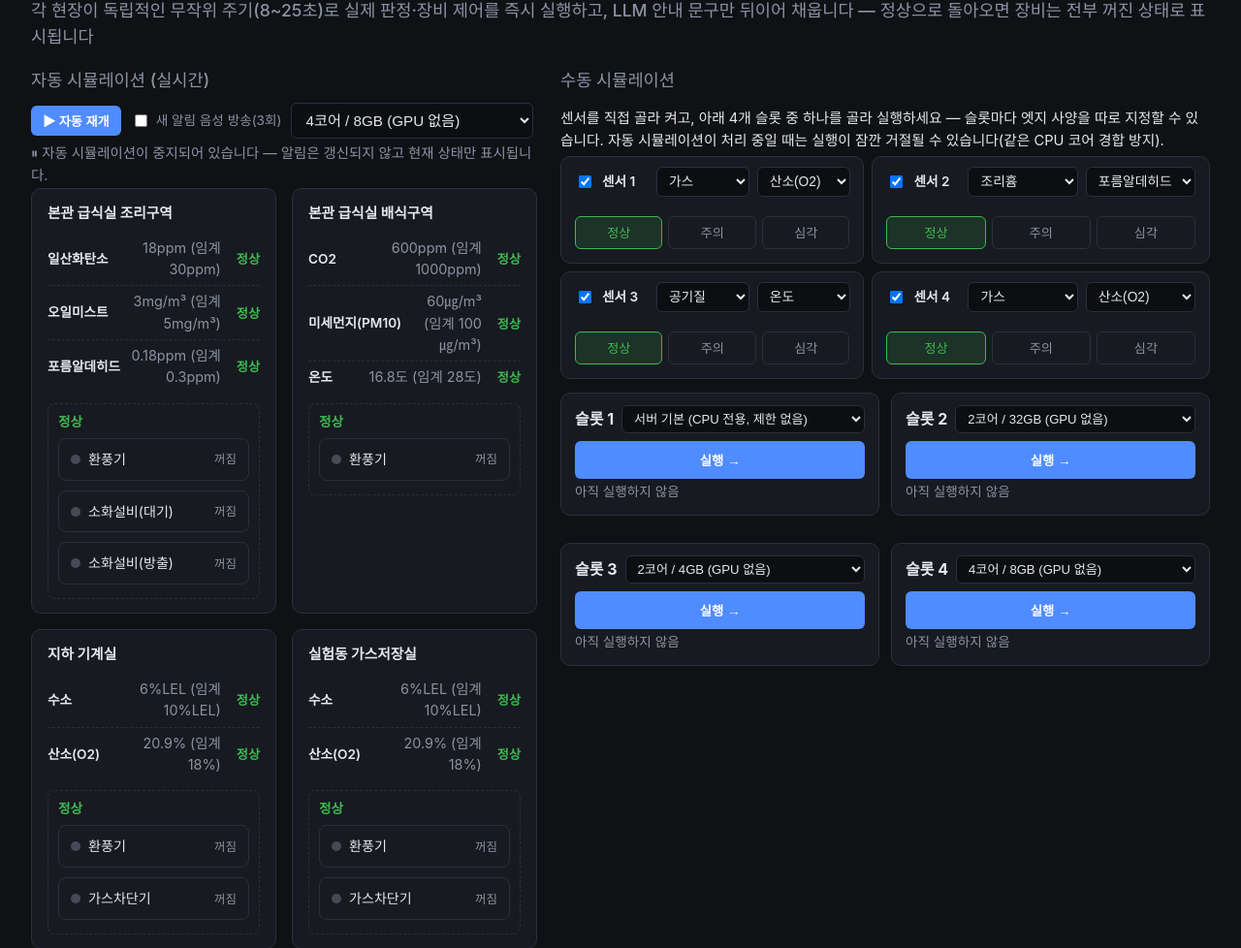
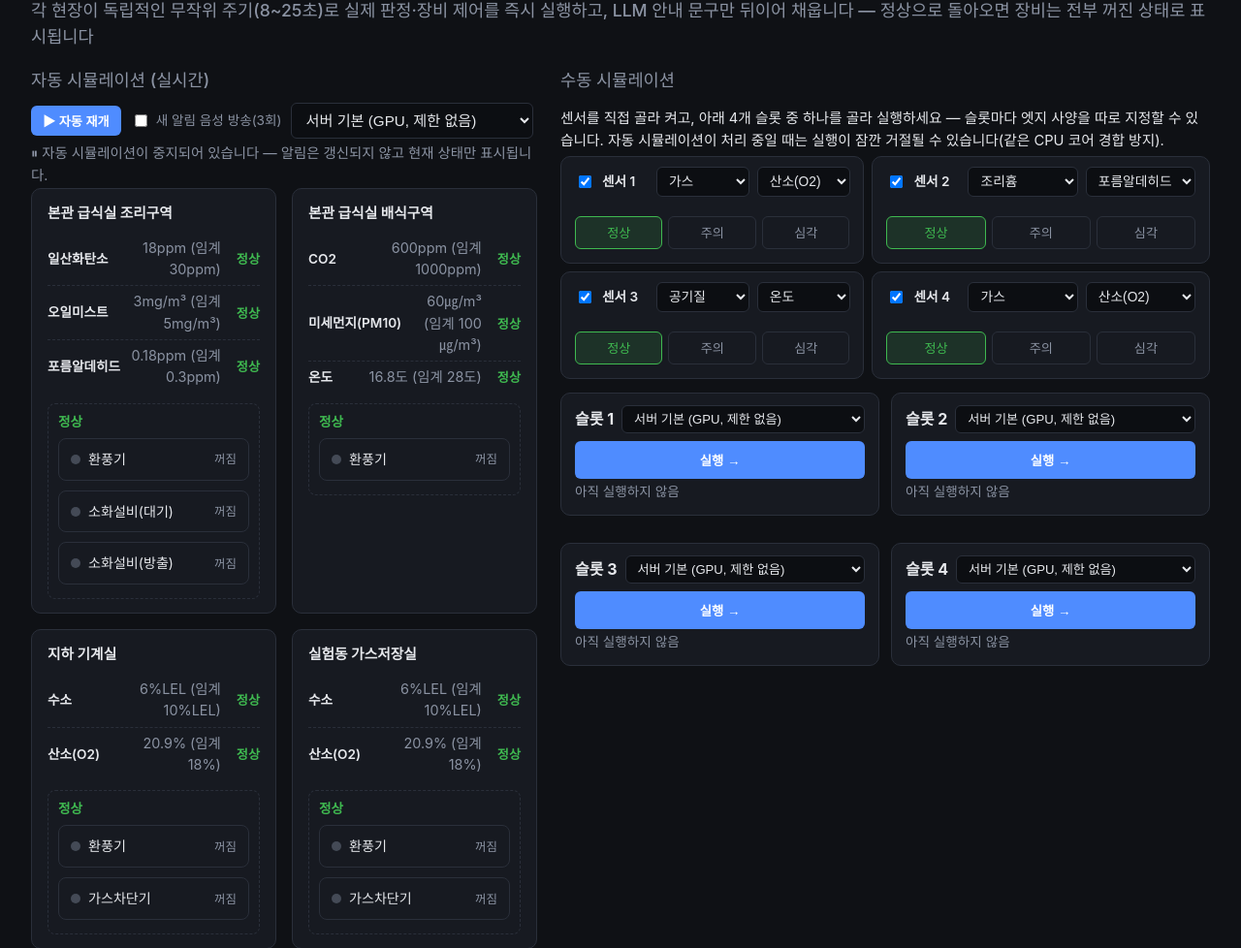
Before and after one commit to grib-arws-bot/mlops-edge-lab, a FastAPI app: page /control-room in a window 1280 px wide; the page is wider, and only the part inside the window is pictured. Shown: the part 526-1504 px from the top of that part at 97% size. Run offline with FastAPI, Linux system fonts and the light colour scheme; data that the repository does not hold is empty.

Commit message:
자동 중지가 배치 처리 중엔 안 먹히던 버그 수정 + 엣지사양 기본값을 GPU 서버로 전면 변경
- _control_room_loop: 한 틱에 여러 현장이 동시에 차례가 되면 for문이 LLM 호출을
  현장 수만큼 순차로 도는데, 그 도중 "자동 중지"를 눌러도 바깥 while의 체크는 이번
  배치가 끝나야 다시 돈다 — 현장마다 처리 직전에도 다시 확인하도록 수정(사용자 지적:
  "자동을 종료했는데도 수동이 동작을 안해")
- auto-toggle 재개 시 모든 현장의 next_due를 새로 흩뿌림 — 꺼져있던 동안 쌓인
  과거 시각이 켜자마자 한꺼번에 몰리는 걸 방지(같은 버그의 근본 원인)
- _DEFAULT_EDGE_PROFILE을 4c8g→server_gpu로, 통합관제 수동 슬롯 4개 기본값도
  전부 GPU 서버로 변경(사용자 요청 — 이전엔 "서버 기본이 비현실적"이라 바꿨었으나
  이번에 되돌림). /api/cosmetics/ask 서버측 폴백 기본값도 동일하게 변경

Co-Authored-By: Claude Sonnet 5 <noreply@anthropic.com>

```diff
--- a/src/web/app.py
+++ b/src/web/app.py
@@ -615,8 +615,8 @@ async def cosmetics_ask(request: Request):
     # 기존에 이미 빠른 인프로세스 호출로 쓰이고 있었으므로(Layer 4 자유 질의), 프런트가
     # edge_profile을 안 보내는 기존 호출은 그대로 빠르게 동작해야 한다. 느린 에뮬레이션은
     # 시나리오 화면에서 사용자가 명시적으로 프로파일을 고를 때만 켜진다.
-    profile_key = payload.get("edge_profile", "server")
-    profile = EDGE_PROFILES.get(profile_key, EDGE_PROFILES["server"])
+    profile_key = payload.get("edge_profile", "server_gpu")
+    profile = EDGE_PROFILES.get(profile_key, EDGE_PROFILES["server_gpu"])
 
     loop = asyncio.get_event_loop()
 
@@ -666,10 +666,10 @@ EDGE_PROFILES = {
     "4c8g": {"label": "4코어 / 8GB (GPU 없음)", "cores": 4, "mem_gb": 8, "gpu": False},
     "4c8g_gpu": {"label": "4코어 / 8GB + GPU", "cores": 4, "mem_gb": 8, "gpu": True},
 }
-# "서버 기본(제한 없음)"은 이 프로젝트의 개발/운영 서버 자체라 실제 엣지 디바이스로서는
-# 비현실적이다(사용자 지적) — 실제 엣지 배포에서 가장 흔한 스펙으로 꼽히는 4코어/8GB급
-# (산업용 미니PC·NUC급)을 기본 선택지로 삼는다.
-_DEFAULT_EDGE_PROFILE = "4c8g"
+# 2026-09-21: 사용자 요청으로 GPU 서버를 기본값으로 되돌림 — 엣지 제약 시나리오는
+# 각 선택지에서 여전히 고를 수 있지만, 기본으로 보여줄 때는 이 서버가 실제로 가진 GPU를
+# 쓰는 쪽을 우선한다(이전엔 "서버 기본이 비현실적"이라는 이유로 4코어/8GB로 바꿨었음).
+_DEFAULT_EDGE_PROFILE = "server_gpu"
 
 _CATEGORY_SUBSTANCES = {cat: [row[0] for row in table] for cat, (table, _action) in CATEGORIES.items()}
 _CATEGORY_SUBSTANCES_JSON = json.dumps(_CATEGORY_SUBSTANCES, ensure_ascii=False)
@@ -1203,6 +1203,14 @@ async def _control_room_loop() -> None:
             # 처리 성공/실패와 무관하게 다음 차례부터 다시 무작위 간격으로 — 실패했다고
             # 그 현장만 영원히 멈춰있으면 안 된다.
             _control_room_next_due[site] = now + random.uniform(_CONTROL_ROOM_MIN_INTERVAL, _CONTROL_ROOM_MAX_INTERVAL)
+            if not _control_room_auto_enabled:
+                # 한 틱에 여러 현장이 동시에 차례가 되면 이 for문이 LLM 호출을 현장 수만큼
+                # 순차로 돈다(각 수~십여 초) — 그 도중에 사용자가 "자동 중지"를 눌러도
+                # 바깥 while의 체크(위)는 이번 배치가 끝나야 다시 돈다. 2026-09-21 발견
+                # (사용자 지적 — 중지를 눌러도 수동 시뮬레이션이 한동안 계속 막힘): 매
+                # 현장을 처리하기 직전에도 다시 확인해서, 중지 명령이 배치 중간에도 바로
+                # 먹히게 한다.
+                break
             try:
                 substance = random.choice(_CONTROL_ROOM_SITES[site]["substances"])
                 event = _random_event(site, substance)
@@ -1270,7 +1278,15 @@ async def toggle_control_room_auto(request: Request):
     화면" 성격이라 전역으로 적용한다(edge-profile과 동일한 설계)."""
     global _control_room_auto_enabled
     payload = await request.json()
+    was_enabled = _control_room_auto_enabled
     _control_room_auto_enabled = bool(payload.get("enabled", True))
+    if _control_room_auto_enabled and not was_enabled:
+        # 꺼져 있던 동안 모든 현장의 next_due가 과거 시점에 멈춰 있다 — 그대로 두면 켜자마자
+        # 전부 "차례"가 되어 한 틱에 몰아서 처리하다가 그 배치가 끝날 때까지 수동 시뮬레이션이
+        # 계속 막힌다(2026-09-21 발견). 재개 시점부터 다시 무작위로 흩뿌려서 이 몰림을 막는다.
+        now = time.monotonic()
+        for site in _CONTROL_ROOM_SITES:
+            _control_room_next_due[site] = now + random.uniform(_CONTROL_ROOM_MIN_INTERVAL, _CONTROL_ROOM_MAX_INTERVAL)
     return JSONResponse({"status": "ok", "auto_enabled": _control_room_auto_enabled})
 
 
--- a/src/web/templates/control_room.html
+++ b/src/web/templates/control_room.html
@@ -74,7 +74,7 @@
         <strong>슬롯 {{ i }}</strong>
         <select class="slot-edge-profile">
           {% for key, p in edge_profiles.items() %}
-          <option value="{{ key }}"{% if key == (['server', '2c32g', '2c4g', '4c8g'][i-1]) %} selected{% endif %}>{{ p.label }}</option>
+          <option value="{{ key }}"{% if key == 'server_gpu' %} selected{% endif %}>{{ p.label }}</option>
           {% endfor %}
         </select>
       </div>
--- a/src/web/templates/cosmetics_poc.html
+++ b/src/web/templates/cosmetics_poc.html
@@ -284,7 +284,7 @@ function renderStage3(tick) {
 
 function selectedEdgeProfile() {
   const el = document.getElementById('edge-profile-select');
-  return el ? el.value : 'server';
+  return el ? el.value : 'server_gpu';
 }
 
 function renderStepsCompact(steps) {
```
